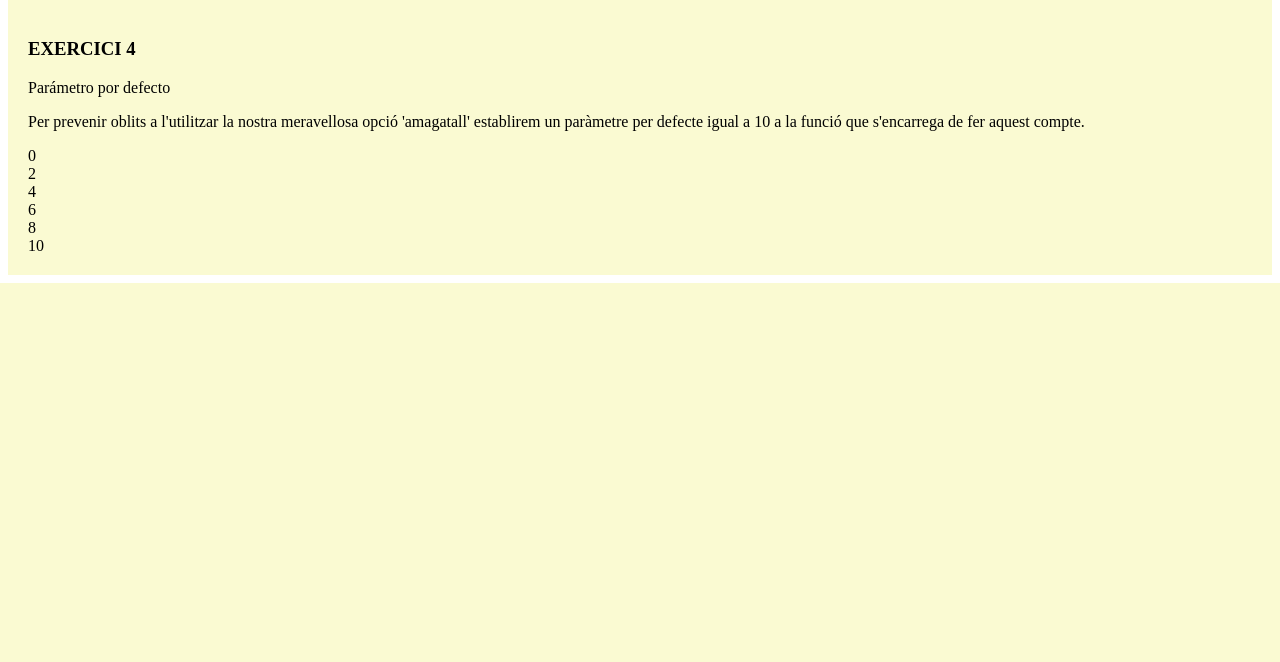
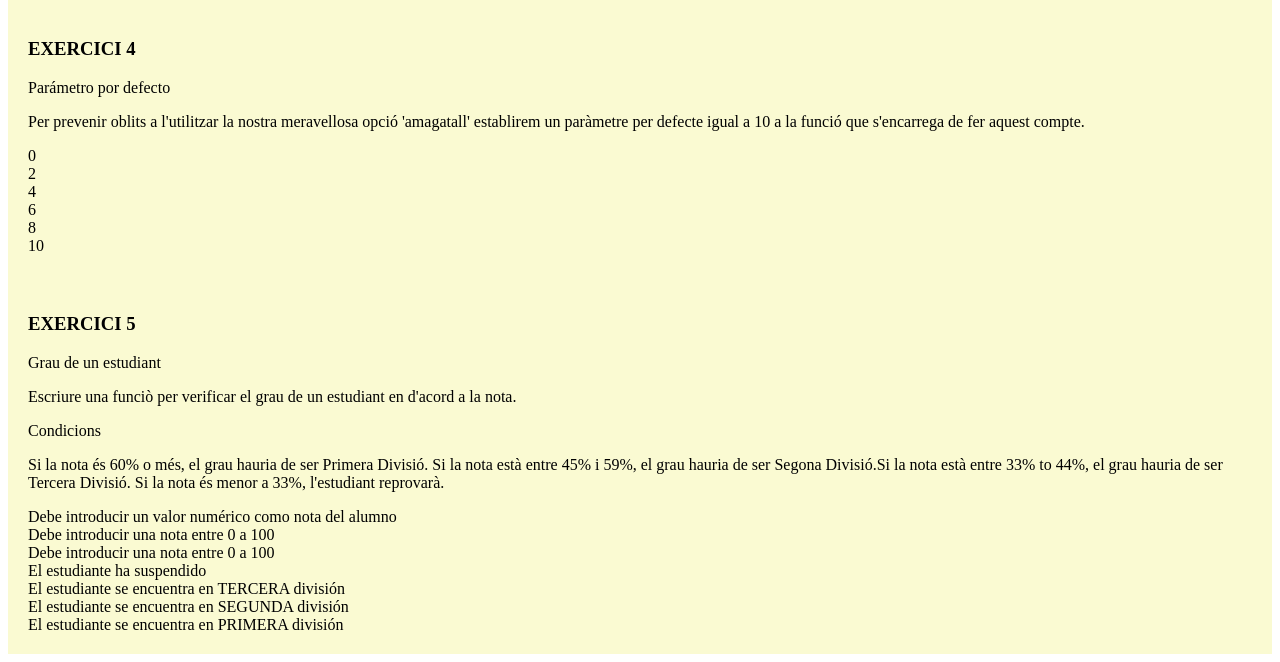
Before and after one commit to JCsomeShots/Sprint1.TerceraEntrega, a PHP site: page / in a window 1280 px wide. Shown: the part 1260-1922 px from the top of the page. Before the commit the page ends 1543 px from the top, so only its background shows below. Run offline with PHP 8.4, Linux system fonts and the light colour scheme.

Commit message:
Tema 3 Nivell 1 Exercici 5

```diff
--- a/index.php
+++ b/index.php
@@ -100,5 +100,40 @@ echo "<p>Per prevenir oblits a l'utilitzar la nostra meravellosa opció 'amagata
 </section>
 
 
+<section class="ej05 ex">
+<?php
+echo "<h3>EXERCICI 5</h3>
+<p> Grau de un estudiant</p>";
+echo "<p>Escriure una funciò per verificar el grau de un estudiant en d'acord a la nota.</p>
+<p> Condicions</p>
+<p> Si la nota és 60% o més, el grau hauria de ser Primera Divisió.
+Si la nota està entre 45% i 59%, el grau hauria de ser Segona Divisió.Si la nota està entre 33% to 44%, el grau hauria de ser Tercera Divisió. Si la nota és menor a 33%, l'estudiant reprovarà.</p>";
+
+  function promedio($num){
+    if (!(is_numeric($num)) === true){
+    echo "Debe introducir un valor numérico como nota del alumno <br/>";
+   } else if (($num < 0) || ($num > 100)){
+    echo "Debe introducir una nota entre 0 a 100 <br/>";
+   } else if (($num >= 0) && ($num < 33)) {
+    echo "El estudiante ha suspendido <br/>";
+   } else if (($num >= 33) && ($num <= 44)){
+    echo "El estudiante se encuentra en TERCERA división <br/>";
+   } else if (($num >= 45) && ($num <= 59)){
+    echo "El estudiante se encuentra en SEGUNDA división <br/>";
+   }else {
+    echo "El estudiante se encuentra en PRIMERA división <br/>";
+   }
+
+  }
+  promedio(true);
+  promedio(101);
+  promedio(-1);
+  promedio(0);
+  promedio(33);
+  promedio(45);
+  promedio(60);
+?>
+</section>
+
 </body>
 </html>
```
